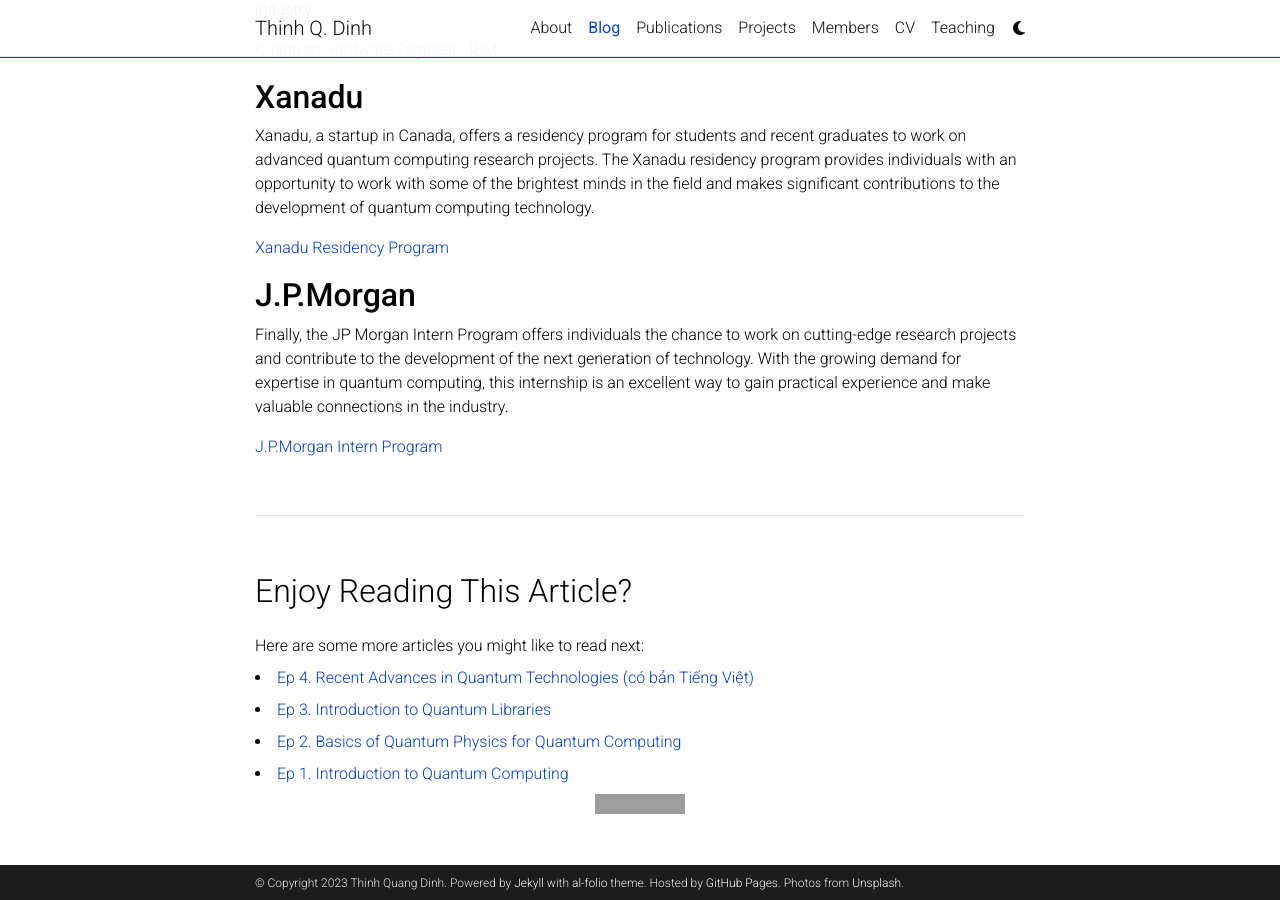
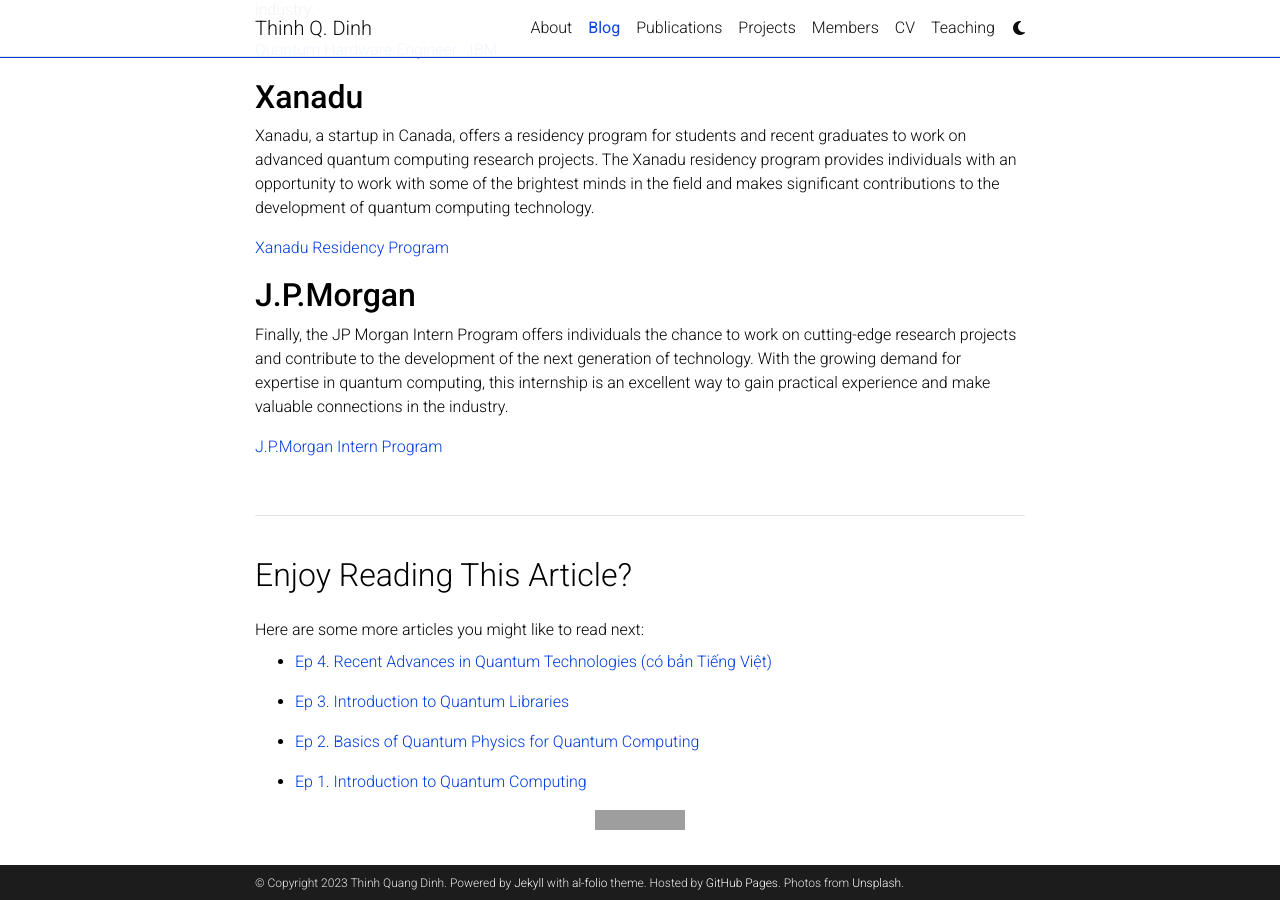
Before and after one commit to thinhqdinh/thinhqdinh.github.io, a Jekyll site: the page built from _posts/2023-10-08-intern2024.md, in a window 1280 px wide and 900 px high, scrolled down 1289 px. Built offline with Jekyll 4.4.1, drawn with Linux system fonts in a browser that asks for light colours; comment, search, counter and statistics services are not loaded; a style sheet for code colours, icons or effects is not loaded; grey boxes are pictures that could not be loaded.

Commit message:
related posts: align center

```diff
--- a/_includes/related_posts.html
+++ b/_includes/related_posts.html
@@ -6,14 +6,21 @@
     <br>
     <hr>
     <br>
-    <ul class="list-disc pl-8"></ul>
 
     <!-- Adds related posts to the end of an article -->
-    <h2 class="text-3xl font-semibold mb-4 mt-12">Enjoy Reading This Article?</h2>
-    <p class="mb-2">Here are some more articles you might like to read next:</p>
+    <div style="max-width: {{ site.max_width }}; margin: 0 auto;">
+      <h2 class="text-3xl font-semibold mb-4 mt-12">Enjoy Reading This Article?</h2>
+      <p class="mb-2">Here are some more articles you might like to read next:</p>
+    </div>
   {% endunless %}
 
-  <li class="my-2">
-    <a class="text-pink-700 underline font-semibold hover:text-pink-800" href="{{ site.baseurl }}{{ post.url }}">{{ post.title }}</a>
-  </li>
+    <div style="max-width: {{ site.max_width }}; margin: 0 auto;">
+      <ul class="list-disc pl-8">
+        <li class="my-2">
+          <a class="text-pink-700 underline font-semibold hover:text-pink-800" href="{{ site.baseurl }}{{ post.url }}">{{ post.title }}</a>
+        </li>
+      </ul>
+    </div>
+
+
 {% endfor %}
```
